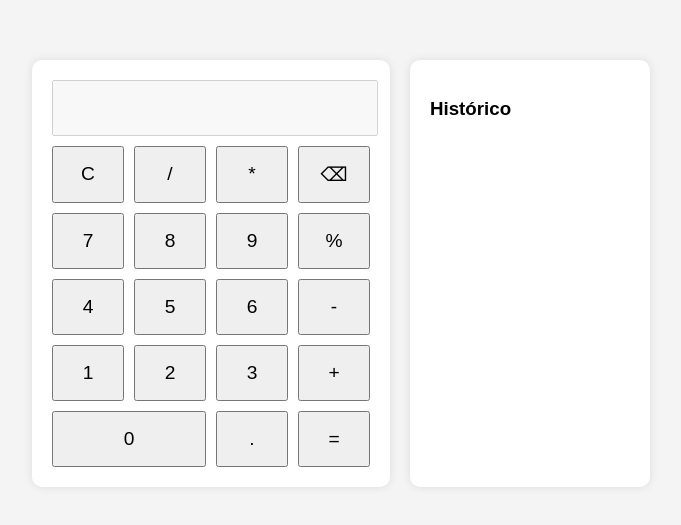
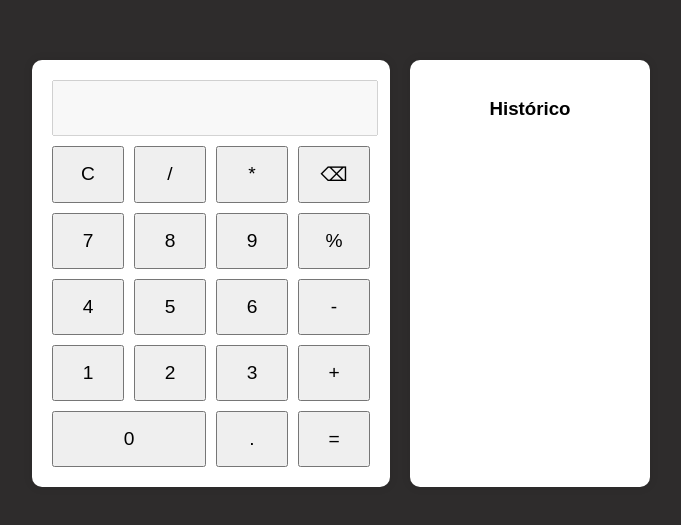
Before and after one commit to LeoMarxs/JSCalculator, a plain HTML site: page index.html in a window 1280 px wide. Shown: the part 135-660 px from the top of the page, without its empty margins (299-980 px from the left). Drawn offline with Linux system fonts and the light colour scheme.

Commit message:
background

```diff
--- a/style.css
+++ b/style.css
@@ -4,7 +4,7 @@ body {
     justify-content: center;
     align-items: center;
     height: 100vh;
-    background-color: #f4f4f4;
+    background-color: #2e2c2c;
 }
 
 .container {
@@ -17,6 +17,7 @@ body {
     padding: 20px;
     border-radius: 10px;
     box-shadow: 0 0 10px rgba(0, 0, 0, 0.1);
+    text-align: center;
 }
 
 .history {
```
